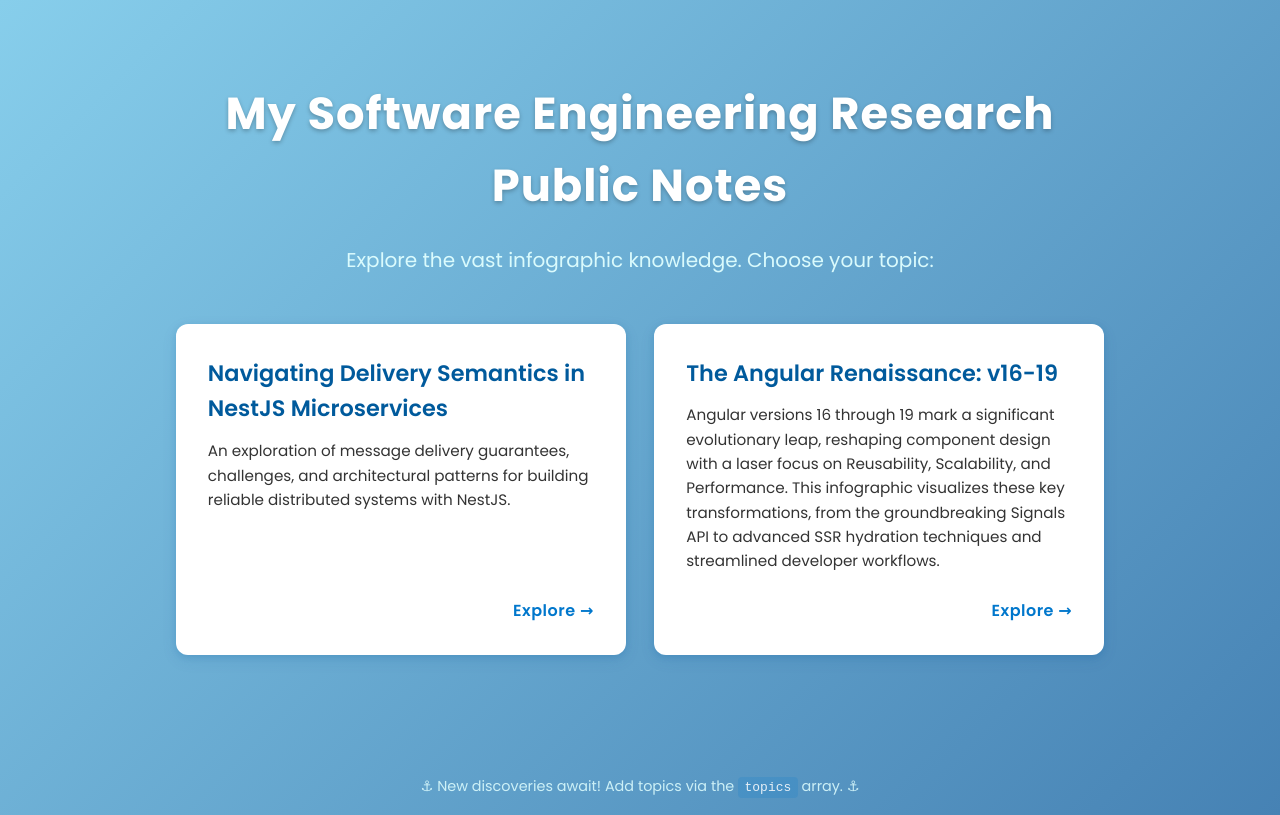
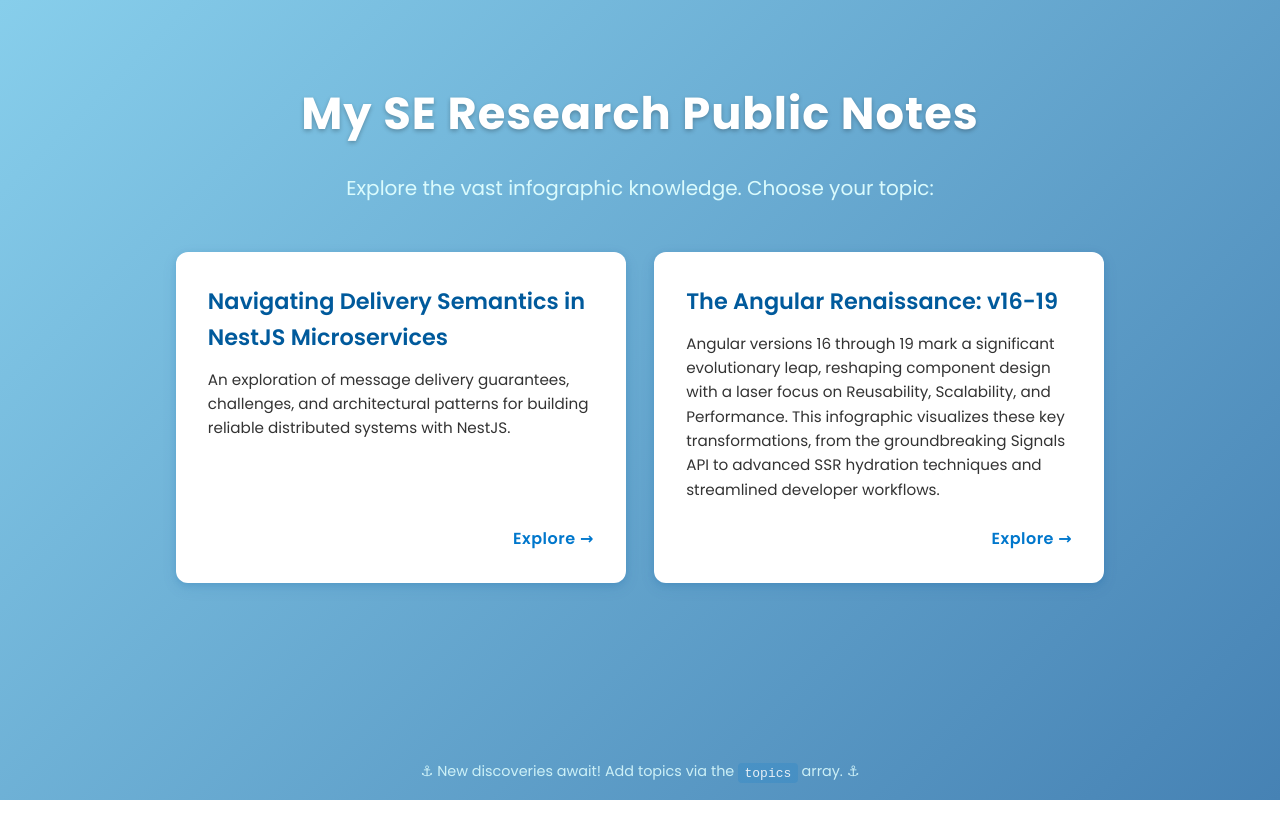
Before and after one commit to Chhayhong/software-engineering, a plain HTML site: page index.html in a window 1280 px wide. Drawn offline with Linux system fonts and the light colour scheme.

Commit message:
Update index.html

```diff
--- a/index.html
+++ b/index.html
@@ -209,7 +209,7 @@
 </head>
 <body>
     <div class="container">
-        <h1>My Software Engineering Research Public Notes</h1>
+        <h1>My SE Research Public Notes</h1>
         <div class="subtitle">Explore the vast infographic knowledge. Choose your topic:</div>
 
         <div class="topic-list" id="topic-list">
```
